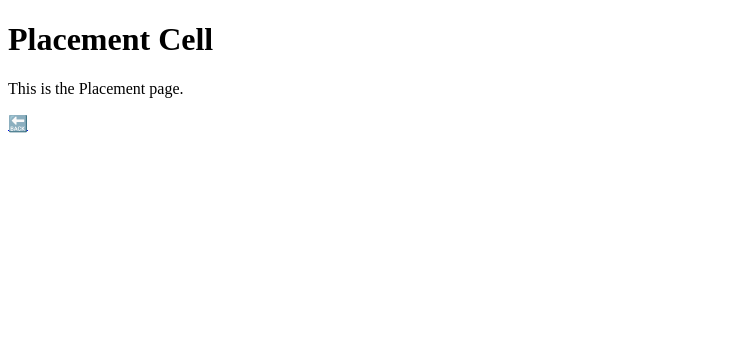
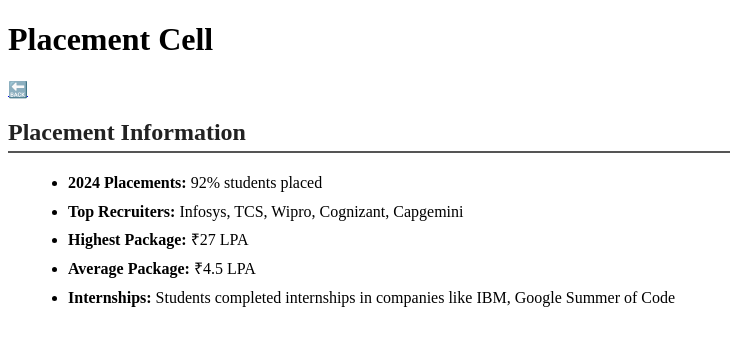
Before and after one commit to Kulkarni-Suyog/Multipages-website, a plain HTML site: page placement.html in a window 1280 px wide. Shown: the whole page, without its empty margins (0-730 px from the left). Drawn offline with Linux system fonts and the light colour scheme.

Commit message:
Update placement.html

```diff
--- a/placement.html
+++ b/placement.html
@@ -3,10 +3,34 @@
 <head>
   <meta charset="UTF-8">
   <title>Placement - Sanjivani College</title>
+  <Style>
+    section h2 {
+  margin-bottom: 10px;
+  color: #222;
+  border-bottom: 2px solid #555;
+  padding-bottom: 5px;
+}
+
+ul {
+  margin-left: 20px;
+  line-height: 1.8;
+}
+
+  </Style>
 </head>
 <body>
   <h1>Placement Cell</h1>
-  <p>This is the Placement page.</p>
+
   <a href="index.html">🔙</a>
+   <section>
+      <h2>Placement Information</h2>
+      <ul>
+        <li><strong>2024 Placements:</strong> 92% students placed</li>
+        <li><strong>Top Recruiters:</strong> Infosys, TCS, Wipro, Cognizant, Capgemini</li>
+        <li><strong>Highest Package:</strong> ₹27 LPA </li>
+        <li><strong>Average Package:</strong> ₹4.5 LPA</li>
+        <li><strong>Internships:</strong> Students completed internships in companies like IBM, Google Summer of Code</li>
+      </ul>
+    </section>
 </body>
 </html>
```
